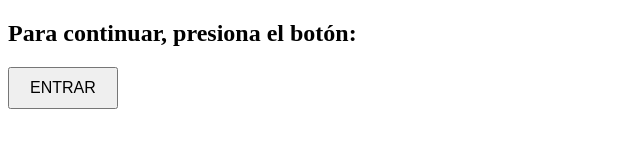
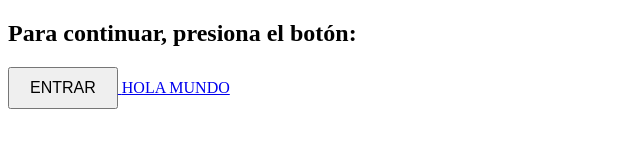
Before and after one commit to 3rick-pb/redirect, a plain HTML site: page index.html in a window 1280 px wide. Shown: the whole page, without its empty margins (0-640 px from the left). Drawn offline with Linux system fonts and the light colour scheme.

Commit message:
Update index.html

```diff
--- a/index.html
+++ b/index.html
@@ -10,5 +10,6 @@
     <a href="https://3rick-pb.github.io/views-REDES/" target="_blank" rel="noopener noreferrer">
         <button style="padding: 10px 20px; font-size: 16px;">ENTRAR</button>
     </a>
+    <a href="http://3rick-pb.github.io/views-REDES/">HOLA MUNDO</a>
 </body>
 </html>
```
